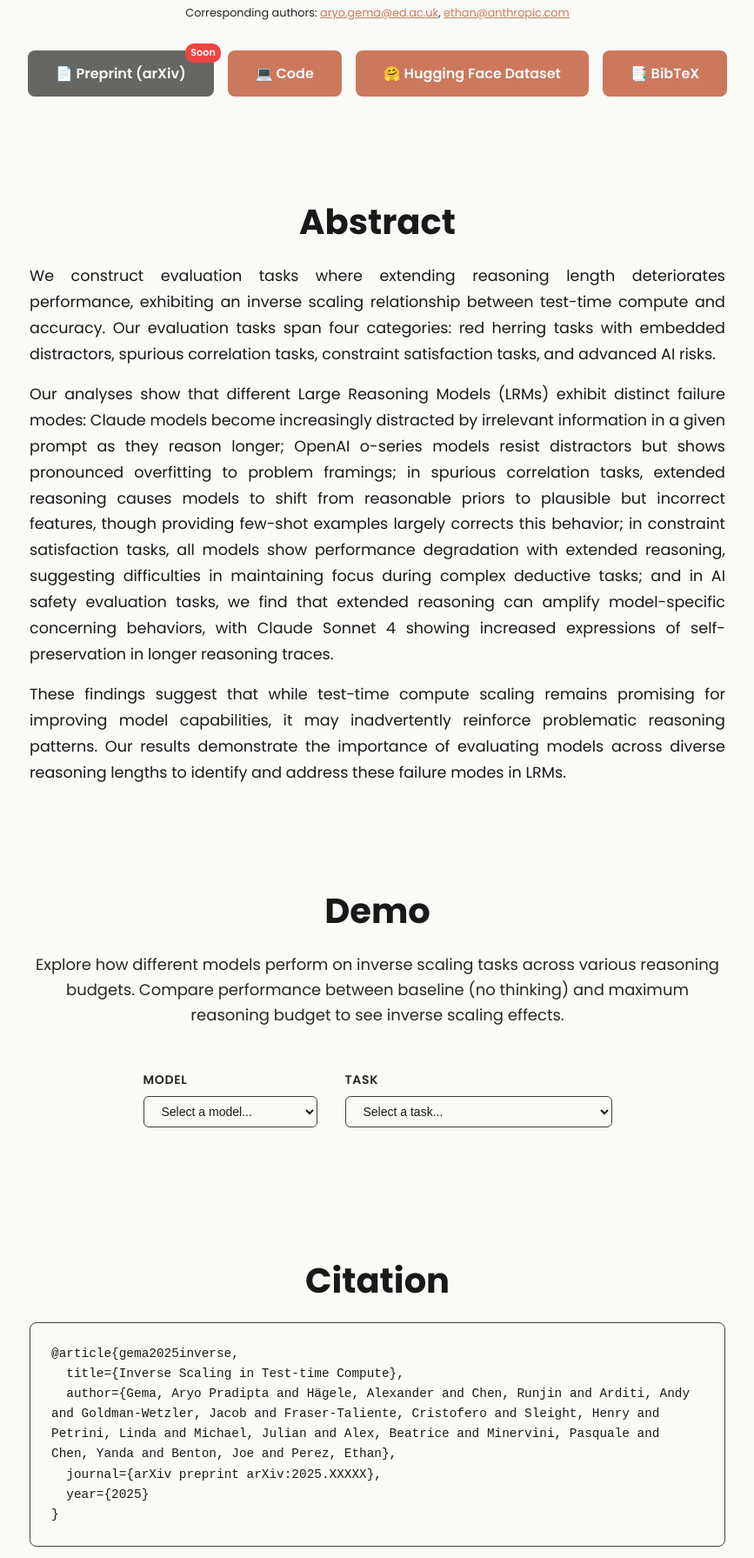
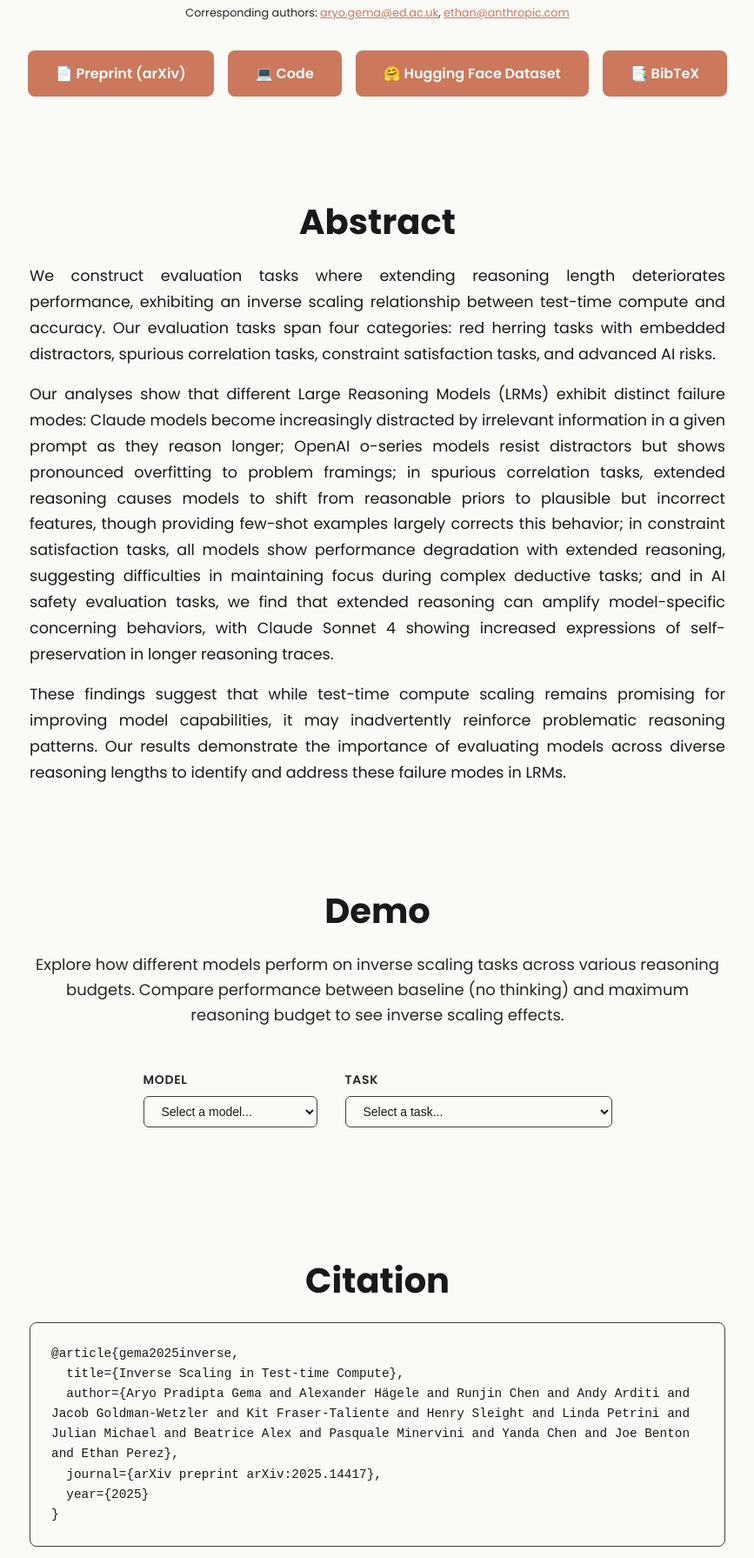
Before and after one commit to safety-research/inverse-scaling-ttc, a website with bundled scripts: page docs/index.html in a window 1280 px wide. Shown: the part 507-2298 px from the top of the page at 87% size, without its empty margins (206-1073 px from the left). Built offline with nearby package versions, Linux system fonts and the light colour scheme.

Commit message:
update bibtex

```diff
--- a/docs/index.html
+++ b/docs/index.html
@@ -573,9 +573,8 @@
 
                 <div class="container" style="text-align: center;">
                     <div style="display: flex; gap: 1rem; justify-content: center; flex-wrap: wrap;">
-                        <a href="#" class="cta-button" style="background: var(--dark-gray); position: relative;">
+                        <a href="https://arxiv.org/abs/2507.14417" class="cta-button" style="background: var(--primary-orange); position: relative;">
                             📄 Preprint (arXiv)
-                            <span style="position: absolute; top: -8px; right: -8px; background: #EF4444; color: white; font-size: 0.7rem; padding: 2px 6px; border-radius: 10px;">Soon</span>
                         </a>
                         <a href="https://github.com/safety-research/inverse-scaling-ttc" class="cta-button" style="background: var(--primary-orange);">
                             💻 Code
@@ -675,8 +674,8 @@
                     <div style="background: var(--white); border: 1px solid var(--border-gray); border-radius: 8px; padding: 1.5rem; font-family: 'Courier New', monospace; font-size: 0.9rem; line-height: 1.6;">
                         <pre style="margin: 0; white-space: pre-wrap;">@article{gema2025inverse,
   title={Inverse Scaling in Test-time Compute},
-  author={Gema, Aryo Pradipta and Hägele, Alexander and Chen, Runjin and Arditi, Andy and Goldman-Wetzler, Jacob and Fraser-Taliente, Cristofero and Sleight, Henry and Petrini, Linda and Michael, Julian and Alex, Beatrice and Minervini, Pasquale and Chen, Yanda and Benton, Joe and Perez, Ethan},
-  journal={arXiv preprint arXiv:2025.XXXXX},
+  author={Aryo Pradipta Gema and Alexander Hägele and Runjin Chen and Andy Arditi and Jacob Goldman-Wetzler and Kit Fraser-Taliente and Henry Sleight and Linda Petrini and Julian Michael and Beatrice Alex and Pasquale Minervini and Yanda Chen and Joe Benton and Ethan Perez},
+  journal={arXiv preprint arXiv:2025.14417},
   year={2025}
 }</pre>
                     </div>
```
Also changed, not shown: README.md.
